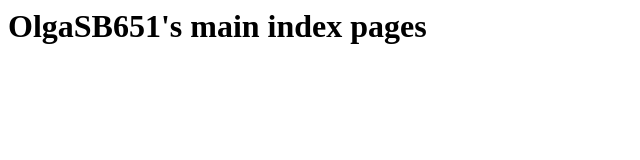
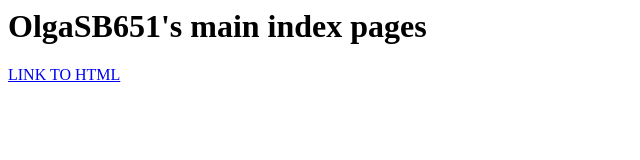
Before and after one commit to OlgaSB651/OlgaSB651.github.io, a plain HTML site: page index.html in a window 1280 px wide. Shown: the whole page, without its empty margins (0-640 px from the left). Drawn offline with Linux system fonts and the light colour scheme.

Commit message:
Update index.html to add link

```diff
--- a/index.html
+++ b/index.html
@@ -1 +1,3 @@
 <h1>OlgaSB651's main index pages </h1>
+
+<a href="/html2/">LINK TO HTML</a>
```
